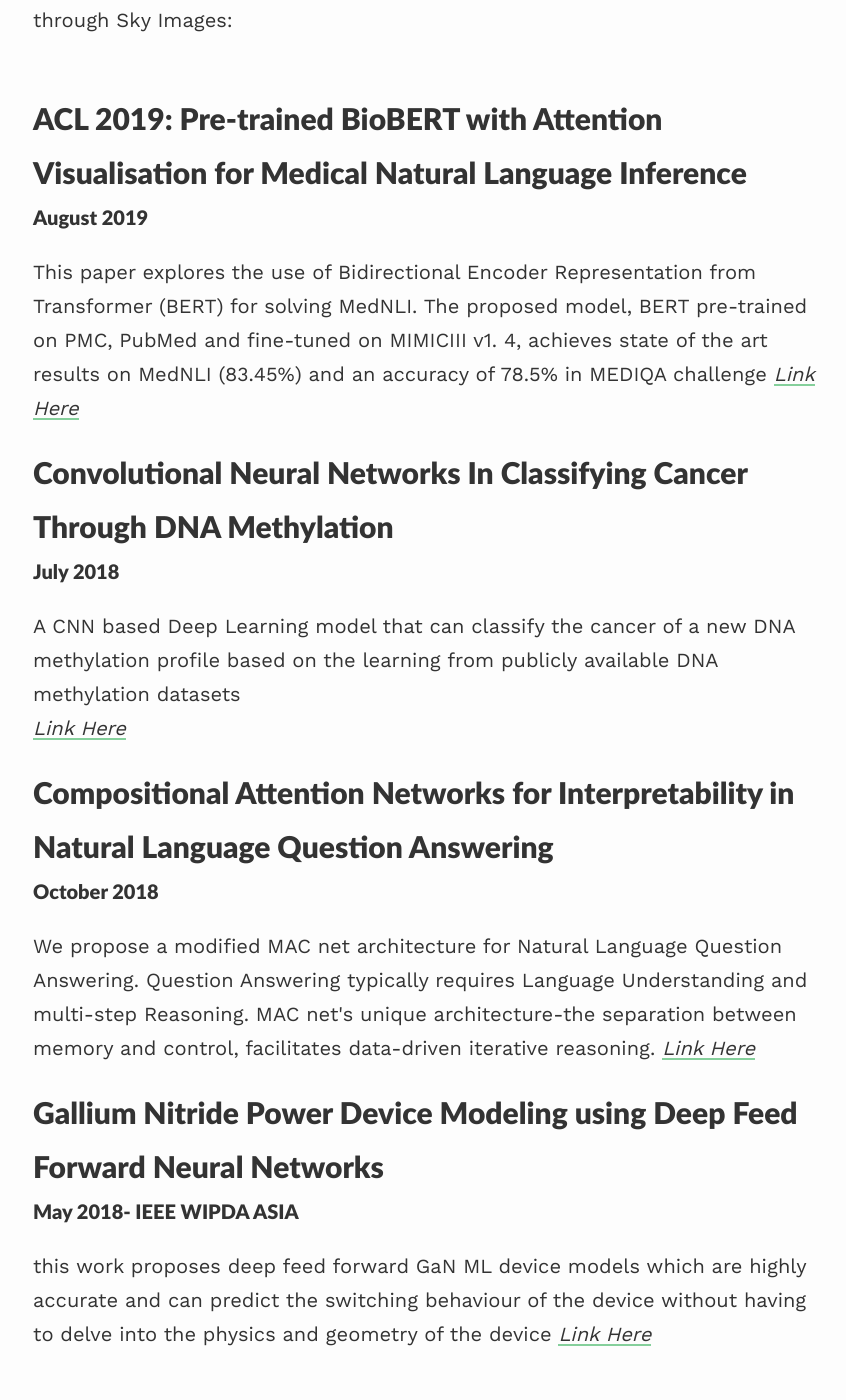
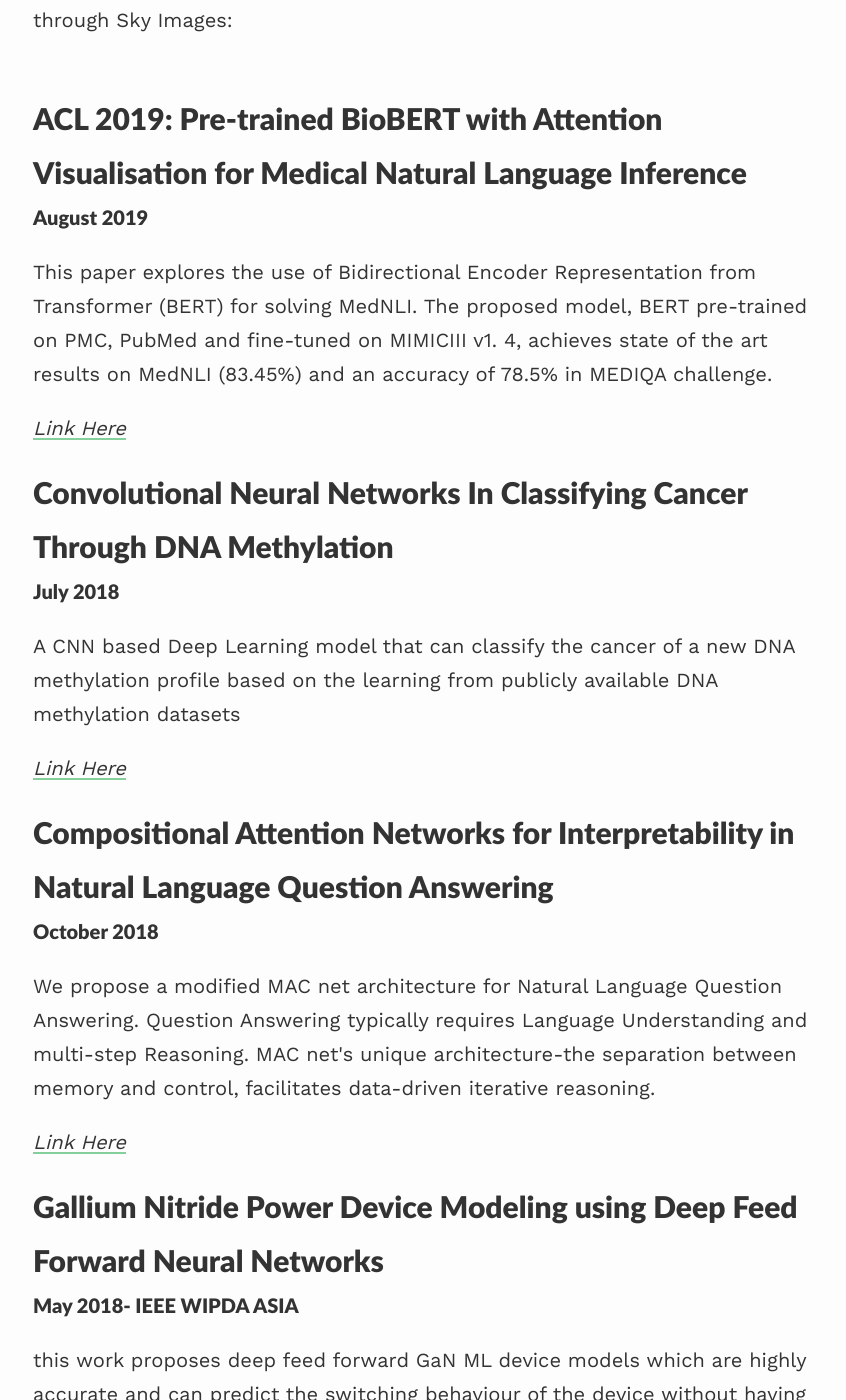
Before and after one commit to varchanaiyer/gradportfolio, a Jekyll site: the page built from research/index.html, in a window 1280 px wide and 1400 px high, scrolled down 477 px. Shown: the whole window, without its empty margins (207-1053 px from the left). Built offline with Jekyll 4.4.1, drawn with Linux system fonts in a browser that asks for light colours; nearby versions of some CDN libraries; some of the changed text lies outside the part shown.

Commit message:
Update index.html

```diff
--- a/research/index.html
+++ b/research/index.html
@@ -10,24 +10,24 @@ layout: default
 <h2>ACL 2019: Pre-trained BioBERT with Attention Visualisation for Medical Natural Language Inference</h2>
 <h4>August 2019</h4>
   <p>This paper explores the use of Bidirectional Encoder Representation from Transformer (BERT) for solving MedNLI. The proposed model, BERT pre-trained on PMC,
-PubMed and fine-tuned on MIMICIII v1. 4, achieves state of the art results on MedNLI (83.45%) and an accuracy of 78.5% in MEDIQA challenge
-<i><a href="https://www.aclweb.org/anthology/W19-5055.pdf"> Link Here</i></a></br></p>
+PubMed and fine-tuned on MIMICIII v1. 4, achieves state of the art results on MedNLI (83.45%) and an accuracy of 78.5% in MEDIQA challenge.</p>
+<p><i><a href="https://www.aclweb.org/anthology/W19-5055.pdf"> Link Here</i></a></br></p>
 
 <h2>Convolutional Neural Networks In Classifying Cancer Through DNA Methylation</h2>
 <h4>July 2018</h4>
   <p>A CNN based Deep Learning model that can classify the cancer of a new DNA methylation profile based on the
-    learning from publicly available DNA methylation datasets</br>
-<i><a href="https://arxiv.org/pdf/1807.09617.pdf"> Link Here</i></a></br></p>
+    learning from publicly available DNA methylation datasets</br></p>
+<p><i><a href="https://arxiv.org/pdf/1807.09617.pdf"> Link Here</i></a></br></p>
 
 <h2>Compositional Attention Networks for Interpretability in Natural Language Question Answering</h2>
 <h4>October 2018</h4>
   <p>We propose a modified MAC net architecture for Natural Language Question Answering. Question Answering typically requires Language Understanding and multi-step Reasoning.
-    MAC net's unique architecture-the separation between memory and control, facilitates data-driven iterative reasoning.
-<i><a href="https://arxiv.org/pdf/1810.12698.pdf"> Link Here</i></a></br></p>
+    MAC net's unique architecture-the separation between memory and control, facilitates data-driven iterative reasoning.</p>
+<p><i><a href="https://arxiv.org/pdf/1810.12698.pdf"> Link Here</i></a></br></p>
 
 
 <h2>Gallium Nitride Power Device Modeling using Deep Feed Forward Neural Networks</h2>
 <h4>May 2018- IEEE WIPDA ASIA</h4>
   <p>this work proposes deep feed forward GaN ML device models which are highly accurate and can predict the switching behaviour of the device without having to delve
-    into the physics and geometry of the device
-<i><a href="https://ieeexplore.ieee.org/abstract/document/8734689"> Link Here</i></a></br></p>
+    into the physics and geometry of the device.</p>
+<p><i><a href="https://ieeexplore.ieee.org/abstract/document/8734689"> Link Here</i></a></br></p>
```
